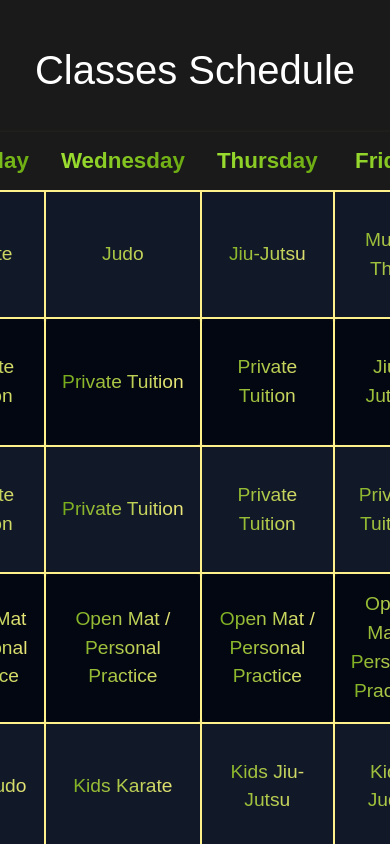
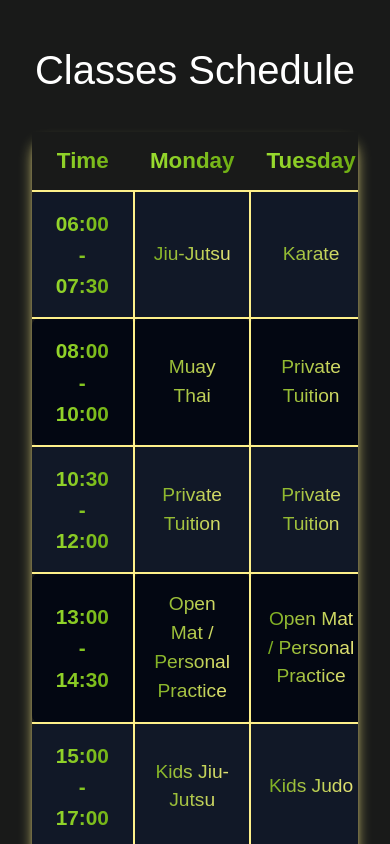
Before and after one commit to AlexAutumns/DoBuMartialArts, a React (Vite) app: page /classes in a window 390 px wide. Shown: the part 2340-3184 px from the top of the page. Built offline with nearby package versions, Linux system fonts and the light colour scheme.

Commit message:
fixed table visibility in small screens (maybe)

```diff
--- a/src/components/Table/Table.jsx
+++ b/src/components/Table/Table.jsx
@@ -20,11 +20,11 @@ const Table = ({ data }) => {
                 flex flex-col justify-center items-center
                 p-0 rounded-xl
                 max-w-[90%]
-            overflow-hidden
                 shadow-lg shadow-yellow-200
             `}
         >
-            <table>
+            <div className="overflow-x-auto w-full">
+                <table className="min-w-full">
                     <thead>
                         <tr className="bg-fourthColor text-white">
                             <th
@@ -90,6 +90,7 @@ const Table = ({ data }) => {
                     </tbody>
                 </table>
             </div>
+        </div>
     );
 };
 
--- a/src/components/pages/Classes.jsx
+++ b/src/components/pages/Classes.jsx
@@ -62,7 +62,7 @@ const Classes = () => {
             </div>
 
             {/* Classes Schedule */}
-            <div className="flex flex-col items-center justify-center my-8 space-y-8">
+            <div className="flex flex-col items-center justify-center my-8 space-y-8 w-[95%]">
                 <h2 className="text-[2.5em]">Classes Schedule</h2>
                 {scheduleData.length > 0 ? (
                     <Table data={scheduleData} />
```
Lines whose indentation alone changed are shown as unchanged.
